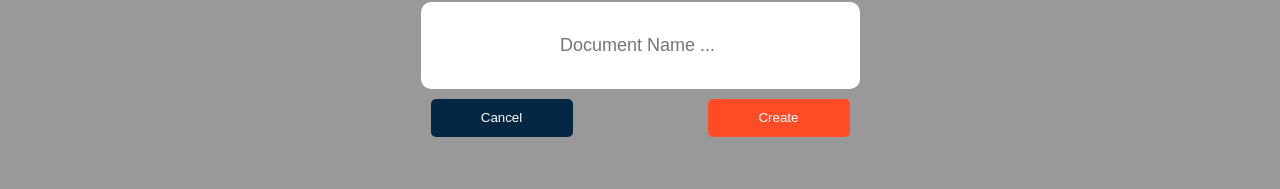
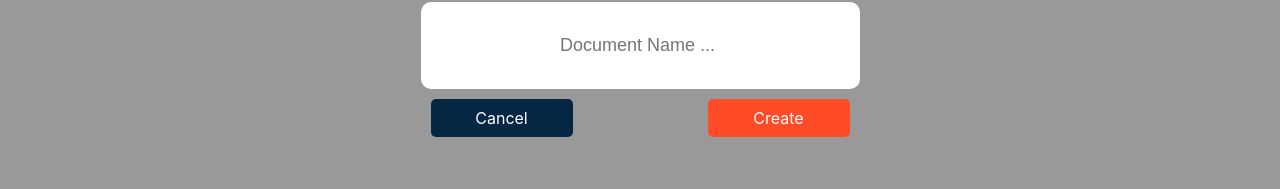
Before and after one commit to m-r-q-w-e-r-t-y/bees, a React (Create React App) app in the folder frontend/: page /folder in a window 1280 px wide. Shown: the part 331-520 px from the top of the page. Built offline with nearby package versions, Linux system fonts and the light colour scheme; the HTML template or start-up script is replaced by a standard one.

Commit message:
Frontend Folder Page

```diff
--- a/frontend/src/components/folder/Folder.jsx
+++ b/frontend/src/components/folder/Folder.jsx
@@ -62,8 +62,8 @@ class NameNewDocument extends Component  {
                 <form className = "newDocumentForm" action="" >
                     <input className = "newDocumentInput" type="text" placeholder="Document Name ... "/>
                     <div className="newDocumentButtons">
-                        <button className="newDocumentCancel">Cancel</button>
-                        <button className="newDocumentCreate">Create</button>
+                        <div className="newDocumentCancel">Cancel</div>
+                        <div className="newDocumentCreate">Create</div>
                     </div>
                 </form>
             </div>
--- a/frontend/src/components/folder/folder.css
+++ b/frontend/src/components/folder/folder.css
@@ -1,5 +1,3 @@
-
-
 .folder{
     display: flex;
     background-color: white;
@@ -133,6 +131,10 @@
     width: 142px;
     height: 38px;
     margin-right: 10px;
+    text-align: center;
+    display: flex;
+    justify-content: center;
+    align-items: center;
 }
 .newDocumentCreate:hover{
     cursor:pointer;
@@ -145,6 +147,10 @@
     width: 142px;
     height: 38px;
     margin-left: 10px;
+    text-align: center;
+    display: flex;
+    justify-content: center;
+    align-items: center;
 }
 
 .newDocumentCancel:hover{
```
